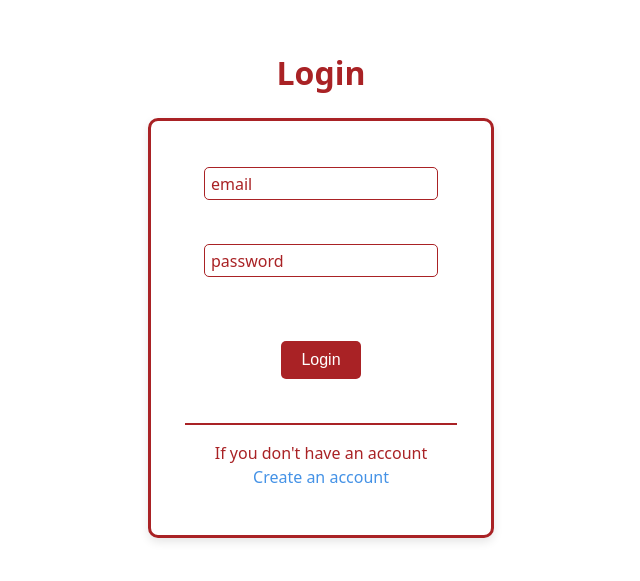
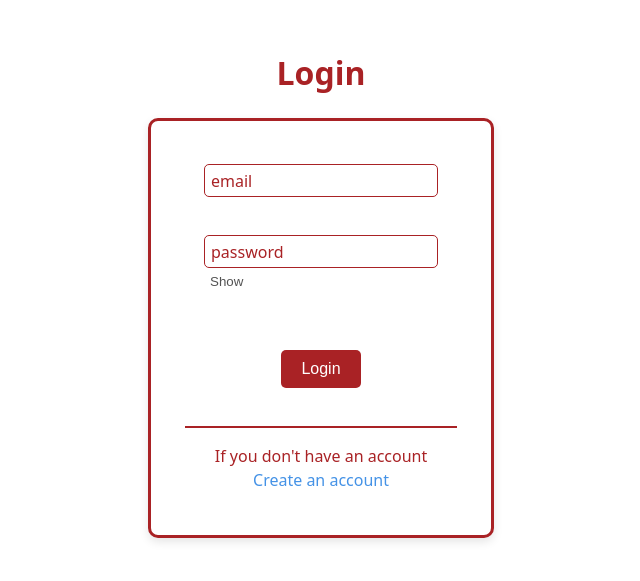
Before and after one commit to fek1ss/eventra-frontend, a React (Vite) app: page /login in a window 1280 px wide. Shown: the part 117-698 px from the top of the page, without its empty margins (319-959 px from the left). Built offline with nearby package versions, Linux system fonts and the light colour scheme.

Commit message:
feat: search engine

```diff
--- a/src/components/ListCards/ListCards.jsx
+++ b/src/components/ListCards/ListCards.jsx
@@ -3,10 +3,16 @@ import EventCard from './../EventCard/EventCard';
 import { useEffect, useState } from 'react';
 import { getEvents } from '../../services/eventService';
 import Organizations from '../Organizations/Organizations';
+import SearchEngine from './../SearchEngine/SearchEngine';
 
 const ListCards = () => {
   const [events, setEvents] = useState([]);
   const [visibleCount, setVisibleCount] = useState(6);
+  const [query, setQuery] = useState('');
+
+  const filteredEvents = events.filter(event =>
+    (event.title || '').toLowerCase().includes((query || '').toLowerCase())
+  );
 
   const showMore = () => {
     setVisibleCount(events.length);
@@ -22,6 +28,7 @@ const ListCards = () => {
 
   return (
     <div className={styles.comming}>
+      <SearchEngine query={query} setQuery={setQuery} />
       <section className={styles.container}>
         <div className={styles.popular}>
           <h1 className={styles.title}>Coming Soon</h1>
@@ -40,7 +47,7 @@ const ListCards = () => {
         )}
       </section>
       <div className={styles.list}>
-        {events.slice(0, visibleCount).map(event => (
+        {filteredEvents.slice(0, visibleCount).map(event => (
           <EventCard key={event.id} event={event} />
         ))}
       </div>
--- a/src/components/ListCards/styles.module.css
+++ b/src/components/ListCards/styles.module.css
@@ -5,6 +5,8 @@
   justify-content: center;
   width: 90%;
   margin: 0 auto;
+  position: relative;
+  top: -30px;
 }
 
 .list {
--- a/src/components/Organizations/Organizations.jsx
+++ b/src/components/Organizations/Organizations.jsx
@@ -27,7 +27,7 @@ const Organizations = ({ events }) => {
       </div>
       <div className={styles.orgs}>
         {events.slice(0,visibleCount).map(event => (
-          <div className={styles.org}>{event.organization}</div>
+          <div className={styles.org} key={event.id}>{event.organization}</div>
         ))}
       </div>
     </section>
--- a/src/components/SearchEngine/SearchEngine.jsx
+++ b/src/components/SearchEngine/SearchEngine.jsx
@@ -1,17 +1,18 @@
 import styles from './styles.module.css';
 import { FaSearch } from 'react-icons/fa';
 
-const SearchEngine = () => {
+const SearchEngine = ({ query, setQuery }) => {
   return (
-    <section className={styles.search} id='search'>
+    <section className={styles.search} id="search">
       <div className={styles.container}>
         <FaSearch size={20} color="#99A1AF" />
-        <input className={styles.inp} type="text" />
+        <input
+          className={styles.inp}
+          type="text"
+          value={query}
+          onChange={(e)=> setQuery(e.target.value)}
+        />
       </div>
-      <button className={styles.btn}>
-        <FaSearch size={20} color="#fff" />
-        Search
-      </button>
     </section>
   );
 };
--- a/src/components/SearchEngine/styles.module.css
+++ b/src/components/SearchEngine/styles.module.css
@@ -8,8 +8,8 @@
   box-shadow: 0 2px 4px rgba(0, 0, 0, 0.05);
   position: relative;
   background-color: white;
-  top: -30px;
   z-index: 1;
+  height: 45px;
 }
 
 .container {
@@ -18,7 +18,7 @@
   background-color: #F3F3F5;
   border-radius: 10px;
   padding-left: 1rem;
-  width: 90%;
+  width: 100%;
 }
 
 .inp:focus {
--- a/src/pages/Event/Event.jsx
+++ b/src/pages/Event/Event.jsx
@@ -13,8 +13,10 @@ const Event = () => {
   return (
     <div className={styles.eventPage}>
       <Header />
-      <HeroEvent event={state} />
-      <AboutEvent event={state} />
+      <div className={styles.mainContent}>
+        <HeroEvent event={state} />
+        <AboutEvent event={state} />
+      </div>
       <Footer />
     </div>
   );
--- a/src/pages/Event/styles.module.css
+++ b/src/pages/Event/styles.module.css
@@ -1,4 +1,9 @@
-.home {
-  width: 100%;
-  height: 100vh;
+.eventPage {
+  display: flex;
+  flex-direction: column;
+  min-height: 100vh; /* минимум экран, но больше если контента много */
 }
+
+.mainContent {
+  flex: 1; /* занимает всё оставшееся место */
+}
--- a/src/pages/Home/Home.jsx
+++ b/src/pages/Home/Home.jsx
@@ -20,7 +20,6 @@ const Home = () => {
     <div className={styles.home}>
       <Header />
       <Hero />
-      <Search />
       <ListCards />
       <Footer />
     </div>
--- a/src/pages/auth/auth.module.css
+++ b/src/pages/auth/auth.module.css
@@ -65,3 +65,10 @@
   color: #4492e6;
   margin: 0;
 }
+
+.showPasswordBtn {
+  cursor: pointer;
+  background: none;
+  border: none;
+  color: rgb(83, 83, 83);
+}
--- a/src/pages/auth/login.jsx
+++ b/src/pages/auth/login.jsx
@@ -11,7 +11,7 @@ const Login = () => {
     email: '',
     password: '',
   });
-
+  const [showPassword, setShowPassword] = useState(false);
   const { message, showMessage } = useMessage();
 
   const handleLogin = async e => {
@@ -43,15 +43,24 @@ const Login = () => {
             setUserData(prev => ({ ...prev, email: val }))
           }
         />
+        <div>
           <Input
             name="password"
             value={userData.password}
             label="password"
-          type="password"
+            type={showPassword ? 'text' : 'password'}
             onChange={val =>
               setUserData(prev => ({ ...prev, password: val }))
             }
           />
+          <button
+            type="button"
+            className={styles.showPasswordBtn}
+            onClick={() => setShowPassword(prev => !prev)}
+          >
+            {showPassword ? 'Hide' : 'Show'}
+          </button>
+        </div>
         <button type="submit" className={styles.btn}>
           Login
         </button>
--- a/src/services/api.js
+++ b/src/services/api.js
@@ -1,4 +1,4 @@
-export const BASE_URL = 'https://eventra-backend-production.up.railway.app'; // или URL твоего бекенда на Railway
+export const BASE_URL = 'http://localhost:5000'; // или URL твоего бекенда на Railway
 // https://eventra-backend-production.up.railway.app
 // http://localhost:5000
 export const getAuthHeaders = () => {
```
Lines whose indentation alone changed are shown as unchanged.
